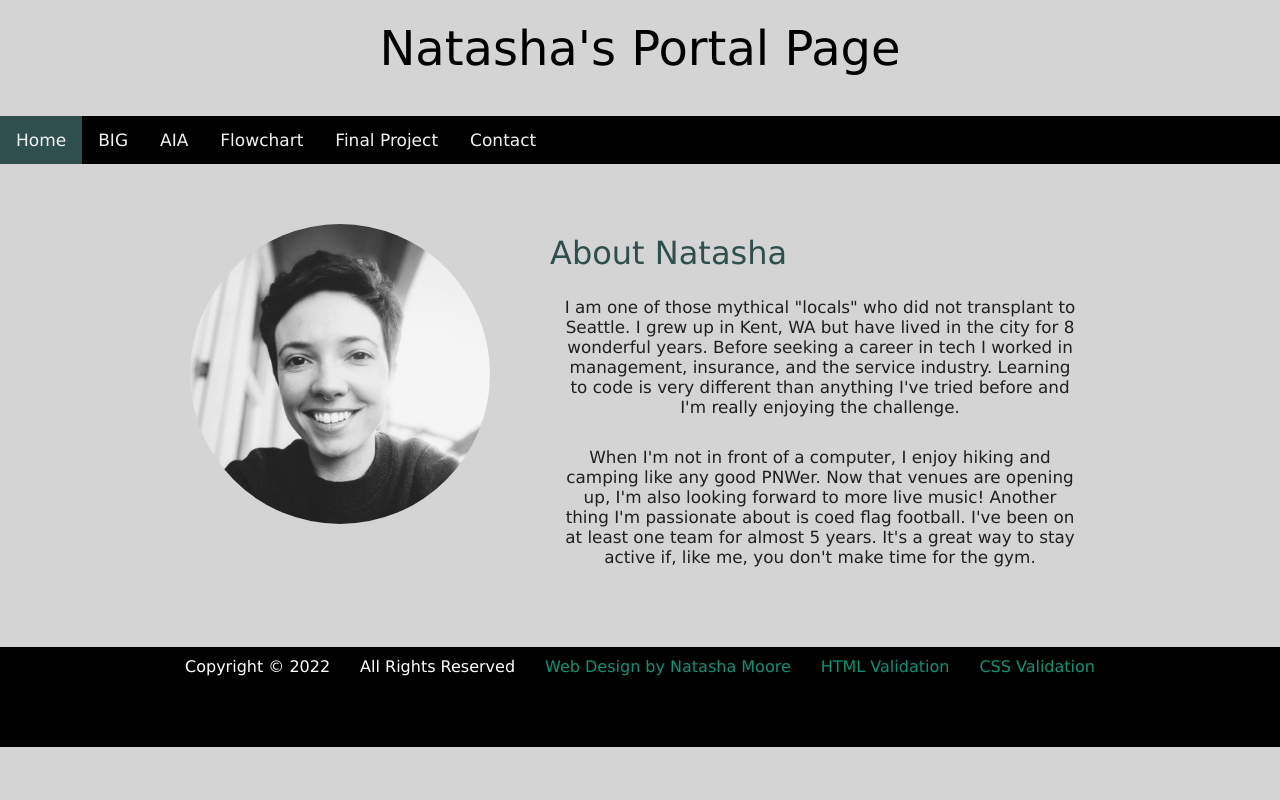
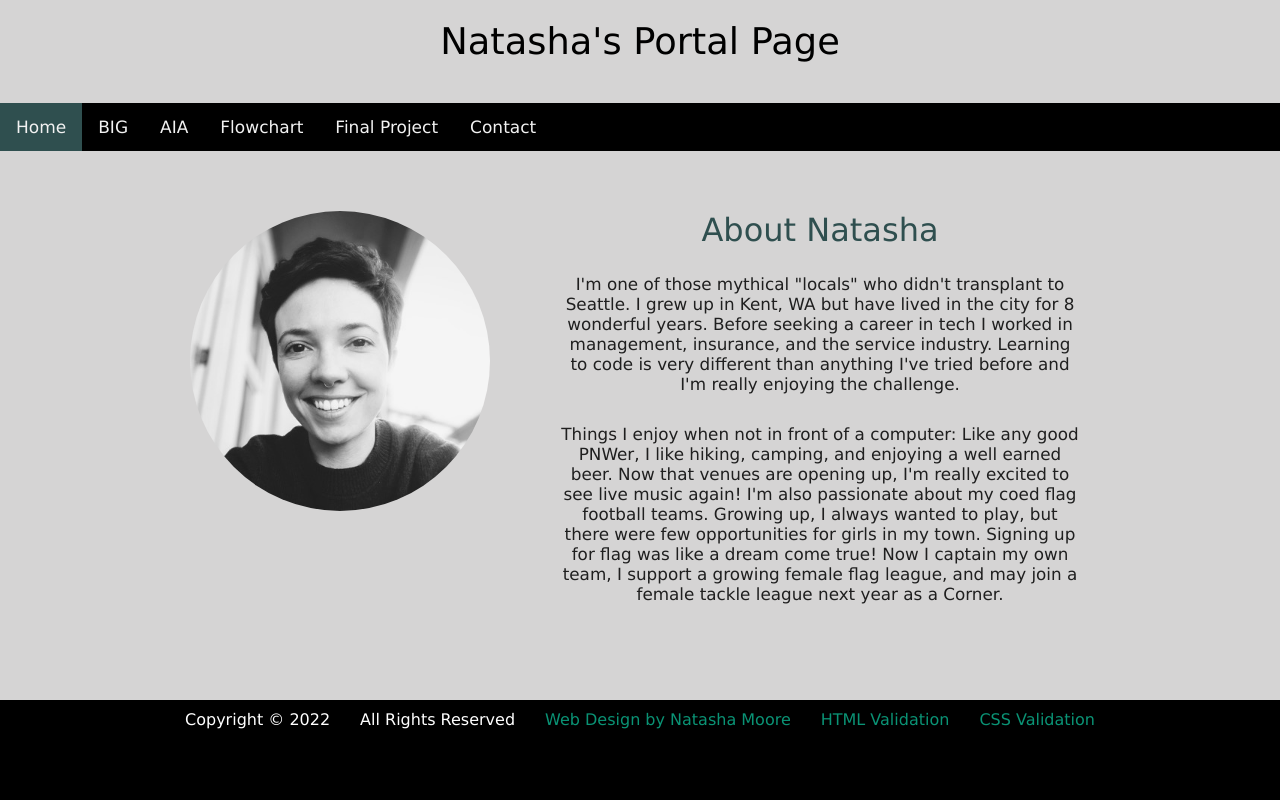
Before and after one commit to NatashaDMoore/it162, a PHP site: page / in a window 1280 px wide. Run offline with PHP 8.4, Linux system fonts and the light colour scheme.

Commit message:
css fixes

```diff
--- a/css/forms.css
+++ b/css/forms.css
@@ -1,4 +1,6 @@
 /* Form Styles */
+
+/* reCAPTCHA styles */
 
 /* writes to small text above reCAPTCHA upon failure */
 .dateFeedback{
@@ -7,7 +9,6 @@
     font-weight:bold;
     color:rgb(211, 15, 15);
     border-radius: 4px;
-
 }
 input:required {
         border-radius: 4px;
@@ -15,16 +16,14 @@ input:required {
         line-height: 1.5em;
         max-width: 350px;
         /* width: 100%; */
-
 }
 
 input:optional, textarea:optional {
         background-color:#f1f1f1;
         border:1px solid #ccc;
         border-radius: 4px;
+}
 
-}
-/* Changed button color and size */
 input[type="submit"], input[type="button"] {
     background-color: rgb(47, 79, 79);
     color: #fff;
@@ -33,7 +32,7 @@ input[type="submit"], input[type="button"] {
     border: solid 1px #ccc;
     padding: 0.3em 0.5em;
 }
-/* Changed font for labels and text area */
+
 label {
     font-family: 'Quicksand', sans-serif;
     font-size: 1em;
@@ -47,7 +46,7 @@ textarea {
     max-width: 350px;;
     width: 100%;
 }
-/* Changed outline color for text entry */
+
 textarea:focus, input:focus{
     outline: auto;
     outline-color: rgb(47, 79, 79);
@@ -109,11 +108,11 @@ form ul {
     list-style: none;
 }
 
-h2 {
+body.contact h2 {
     margin: 10px auto 20px;
 }
 
-h2, h3, p {
+body.contact h2, h3, p {
     text-align: center;
 }
 
--- a/css/styles.css
+++ b/css/styles.css
@@ -92,7 +92,7 @@ footer a {
 
 h1 {
     text-align: center;
-    font-size: 3em;
+    font-size: 2.3em;
     margin-top: 20px;
     margin-bottom: 40px;
     font-weight: 200;
@@ -116,7 +116,7 @@ a {
 }
 
 main h2 {
-    text-align: left;
+    text-align: center;
     margin-bottom: 15px;
 }
 
@@ -127,6 +127,14 @@ main p {
     font-size: 1.05em;
 }
 
+/* Page Specific Styles */
+
+body.home footer {
+    position: fixed;
+    bottom: 0;
+    left: 0;
+    width: 100%;
+}
 
 
 /* Responsive Styles */
@@ -158,11 +166,6 @@ main p {
         overflow: auto;
         width:900px;
     }
-
-    footer {
-        position: relative;
-        bottom: 0;
-    }
 }
 
 /* Tablet */
@@ -191,6 +194,10 @@ main p {
 
     main h2 {
         text-align: center;
+    }
+
+    body.home footer {
+        position: relative;
     }
 
     footer li {
@@ -256,11 +263,14 @@ main p {
     }
 
     h1 {
-        font-size: 2em;
         margin: 20px;
     }
 
     main h2 {
         text-align: center;
     }
+
+    body.home footer {
+        position: relative;
+    }
 }
--- a/index.php
+++ b/index.php
@@ -5,8 +5,8 @@
             <img class="headshot" src="images/nmoore.jpg" alt="picture of Natasha">
         <main>
             <h2>About Natasha</h2>
-                <p>I am one of those mythical "locals" who did not transplant to Seattle. I grew up in Kent, WA but have lived in the city for 8 wonderful years. Before seeking a career in tech I worked in management, insurance, and the service industry. Learning to code is very different than anything I've tried before and I'm really enjoying the challenge.</p>
-                <p>When I'm not in front of a computer, I enjoy hiking and camping like any good PNWer. Now that venues are opening up, I'm also looking forward to more live music! Another thing I'm passionate about is coed flag football. I've been on at least one team for almost 5 years. It's a great way to stay active if, like me, you don't make time for the gym.</p>
+                <p>I'm one of those mythical "locals" who didn't transplant to Seattle. I grew up in Kent, WA but have lived in the city for 8 wonderful years. Before seeking a career in tech I worked in management, insurance, and the service industry. Learning to code is very different than anything I've tried before and I'm really enjoying the challenge.</p>
+                <p>Things I enjoy when not in front of a computer: Like any good PNWer, I like hiking, camping, and enjoying a well earned beer. Now that venues are opening up, I'm really excited to see live music again! I'm also passionate about my coed flag football teams. Growing up, I always wanted to play, but there were few opportunities for girls in my town. Signing up for flag was like a dream come true! Now I captain my own team, I support a growing female flag league, and may join a female tackle league next year as a Corner.</p>
         </main>
         </div>
     </div>
```
